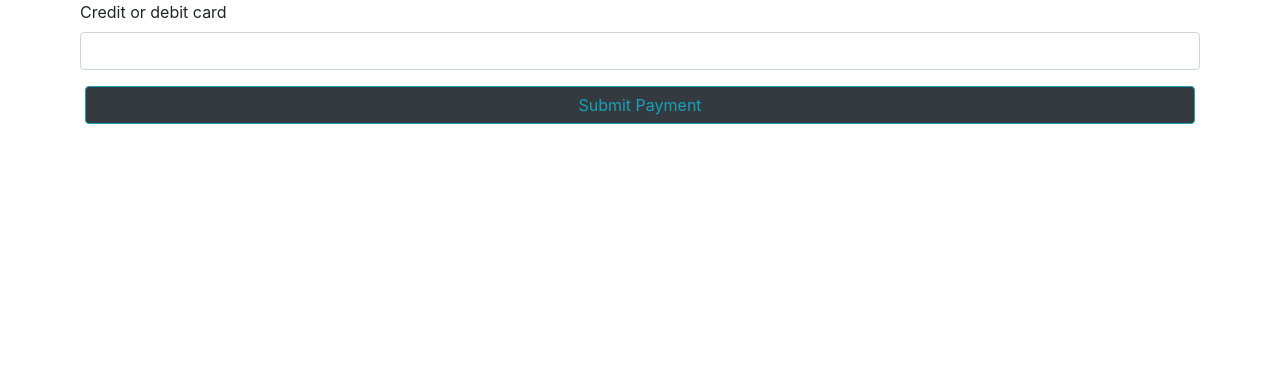
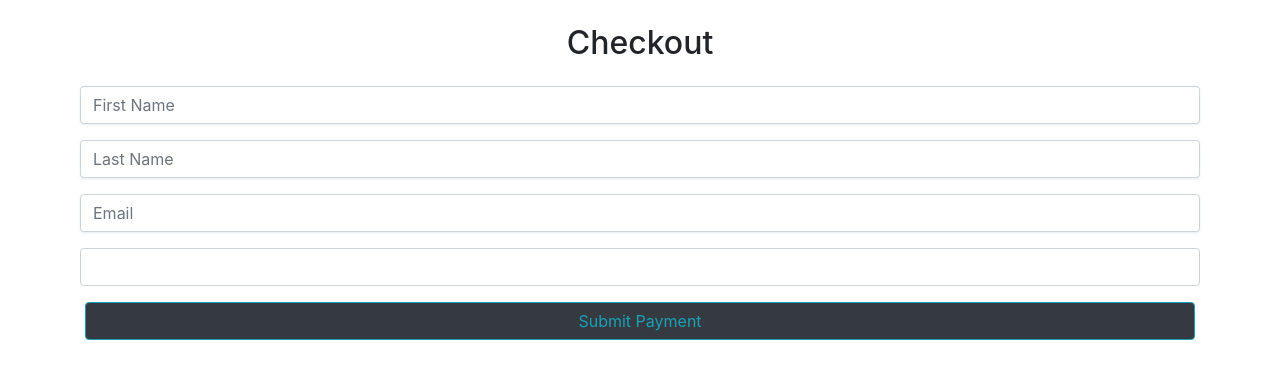
Before and after one commit to Keenanks/CS386-Software-Engineering, a PHP site: page /payment.php in a window 1280 px wide. Shown: the top 379 px of the page. Run offline with PHP 8.4, Linux system fonts and the light colour scheme; some libraries are stand-ins or nearby versions.

Commit message:
added fields: first name, last name, and email

```diff
--- a/payment.php
+++ b/payment.php
@@ -15,11 +15,24 @@
 
         <script src="https://js.stripe.com/v3/"></script>
     <div class="container">
+        <h2 class="my-4 text-center">Checkout</h2>
         <form action="charge.php" method="post" id="payment-form">
             <div class="form-row">
-            <label for="card-element">
-                Credit or debit card
-            </label>
+            <input name="first_name"
+                   type = "text"
+                   class="form-control mb-3 StripeElement StripeElement--empty"
+                   placeholder="First Name">
+            <input name="last_name"
+                   type="text"
+                   class="form-control mb-3 StripeElement StripeElement--empty"
+                   placeholder="Last Name">
+            <input name="email"
+                   type="email"
+                   class="form-control mb-3 StripeElement StripeElement--empty"
+                   placeholder="Email">
+
+            <!-- add more input fields for address and phone number -->
+
             <div id="card-element" class="form-control">
             <!-- A Stripe Element will be inserted here. -->
             </div>
@@ -31,7 +44,11 @@
             <button>Submit Payment</button>
         </form>
     </div>
-
+        <script
+            src="https://code.jquery.com/jquery-3.3.1.js"
+            integrity="sha256-2Kok7MbOyxpgUVvAk/HJ2jigOSYS2auK4Pfzbm7uH60="
+            crossorigin="anonymous">
+        </script>
         <script src = "charge.js"></script>
     </body>
 </html>
```
